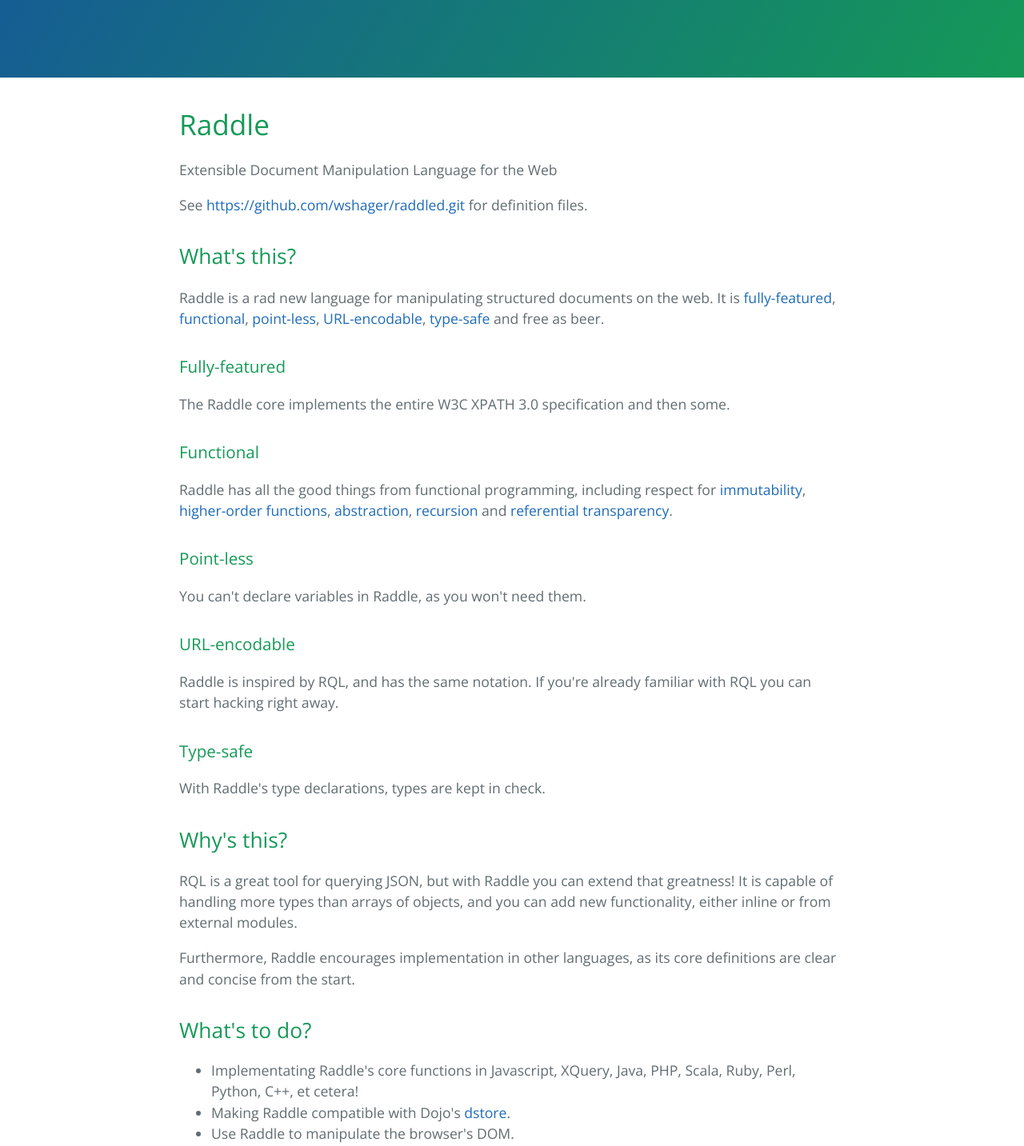
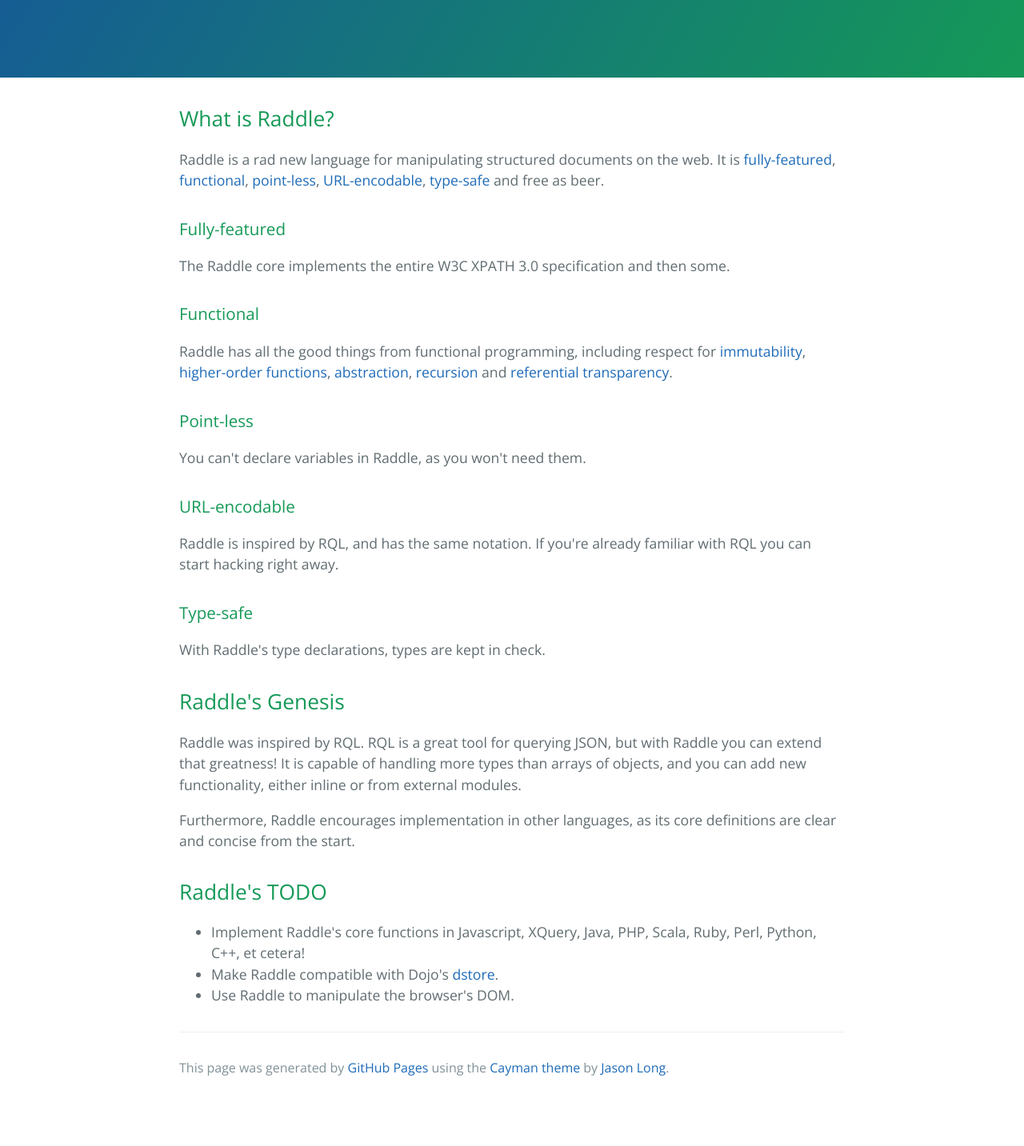
Before and after one commit to raddled/raddle, a plain HTML site: page index.html in a window 1280 px wide. Shown: the part 220-1653 px from the top of the page at 80% size. After the commit the page ends 1599 px from the top, so only its background shows below. Drawn offline with nearby package versions, Linux system fonts and the light colour scheme.

Commit message:
Replace master branch with page content via GitHub

```diff
--- a/index.html
+++ b/index.html
@@ -16,15 +16,8 @@
     </section>
 
     <section class="main-content">
-      <h1>
-<a id="raddle" class="anchor" href="#raddle" aria-hidden="true"><span class="octicon octicon-link"></span></a>Raddle</h1>
-
-<p>Extensible Document Manipulation Language for the Web</p>
-
-<p>See <a href="https://github.com/wshager/raddled.git">https://github.com/wshager/raddled.git</a> for definition files.</p>
-
-<h2>
-<a id="whats-this" class="anchor" href="#whats-this" aria-hidden="true"><span class="octicon octicon-link"></span></a>What's this?</h2>
+      <h2>
+<a id="what-is-raddle" class="anchor" href="#what-is-raddle" aria-hidden="true"><span class="octicon octicon-link"></span></a>What is Raddle?</h2>
 
 <p>Raddle is a rad new language for manipulating structured documents on the web. It is <a href="#user-content-fully-featured">fully-featured</a>, <a href="#user-content-functional">functional</a>, <a href="#user-content-point-less">point-less</a>, <a href="#user-content-URL-encodable">URL-encodable</a>, <a href="#user-content-type-safe">type-safe</a> and free as beer.</p>
 
@@ -54,18 +47,18 @@
 <p>With Raddle's type declarations, types are kept in check.</p>
 
 <h2>
-<a id="whys-this" class="anchor" href="#whys-this" aria-hidden="true"><span class="octicon octicon-link"></span></a>Why's this?</h2>
+<a id="raddles-genesis" class="anchor" href="#raddles-genesis" aria-hidden="true"><span class="octicon octicon-link"></span></a>Raddle's Genesis</h2>
 
-<p>RQL is a great tool for querying JSON, but with Raddle you can extend that greatness! It is capable of handling more types than arrays of objects, and you can add new functionality, either inline or from external modules.</p>
+<p>Raddle was inspired by RQL. RQL is a great tool for querying JSON, but with Raddle you can extend that greatness! It is capable of handling more types than arrays of objects, and you can add new functionality, either inline or from external modules.</p>
 
 <p>Furthermore, Raddle encourages implementation in other languages, as its core definitions are clear and concise from the start.</p>
 
 <h2>
-<a id="whats-to-do" class="anchor" href="#whats-to-do" aria-hidden="true"><span class="octicon octicon-link"></span></a>What's to do?</h2>
+<a id="raddles-todo" class="anchor" href="#raddles-todo" aria-hidden="true"><span class="octicon octicon-link"></span></a>Raddle's TODO</h2>
 
 <ul>
-<li>Implementating Raddle's core functions in Javascript, XQuery, Java, PHP, Scala, Ruby, Perl, Python, C++, et cetera!</li>
-<li>Making Raddle compatible with Dojo's <a href="https://github.com/sitepen/dstore">dstore</a>.</li>
+<li>Implement Raddle's core functions in Javascript, XQuery, Java, PHP, Scala, Ruby, Perl, Python, C++, et cetera!</li>
+<li>Make Raddle compatible with Dojo's <a href="https://github.com/sitepen/dstore">dstore</a>.</li>
 <li>Use Raddle to manipulate the browser's DOM.</li>
 </ul>
 
```
Also changed, not shown: params.json (+1 -1 lines).
